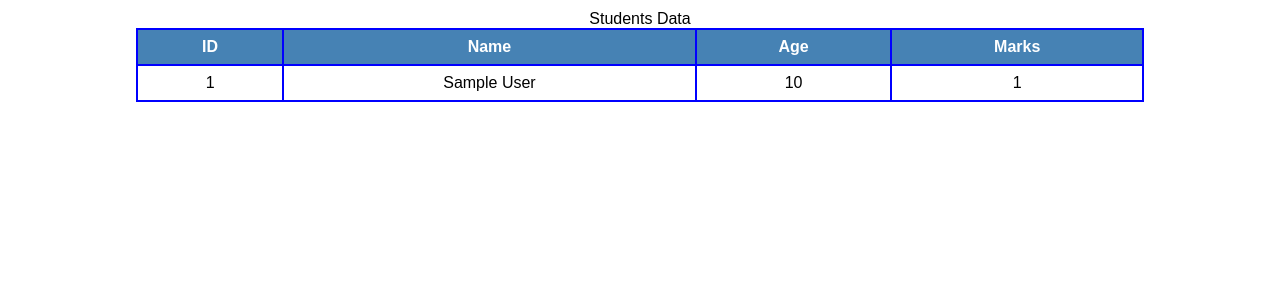
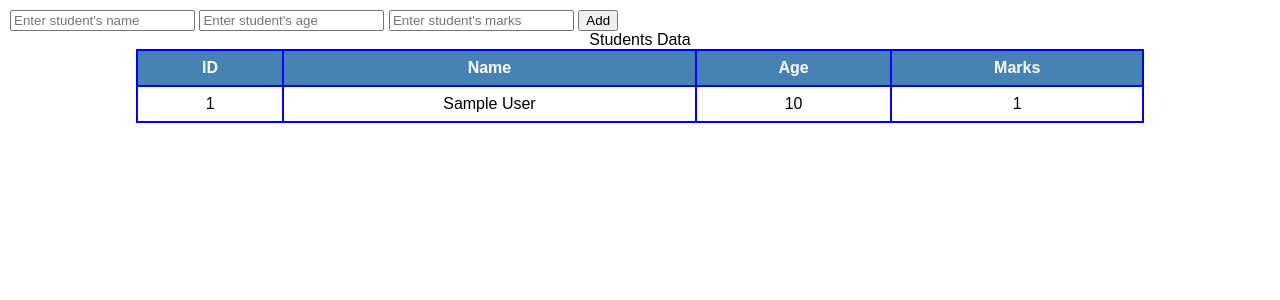
Before and after one commit to yashraj-sup/college-project, a Flask app: page / in a window 1280 px wide. Shown: the top 300 px of the page. Run offline with Flask 3, Linux system fonts and the light colour scheme; tables that the repository leaves empty hold one stand-in row (values such as "Sample post").

Commit message:
Add student form and insert route

```diff
--- a/app.py
+++ b/app.py
@@ -15,5 +15,20 @@ def index():
     cursor.close()
     conn.close()
     return render_template("index.html", students=result) #first argument is the file name inside templates/ and after it everyhting is a varibale,students=result gets fetched rows to the loop under the name students
+@app.route("/add", methods=["POST"])
+def add_student():
+    try:
+        name=request.form["student_name"]
+        age=int(request.form["student_age"])
+        marks=int(request.form["student_marks"])
+    except ValueError:
+        return "Invalid value"
+    conn=helper_function()
+    cursor=conn.cursor()
+    cursor.execute("INSERT INTO Student (Name, Age, Marks) VALUES(%s, %s, %s)", (name, age, marks))
+    conn.commit()
+    cursor.close()
+    conn.close()
+    return redirect("/")
 if __name__ == "__main__":
     app.run(debug=True)
--- a/templates/index.html
+++ b/templates/index.html
@@ -4,9 +4,15 @@
     <meta charset="UTF-8">
     <meta name="viewport" content="width=device-width, initial-scale=1.0">
     <title>Student Management</title>
-    <link rel="stylesheet"  href="{{url_for('static', filename='style.css')}}"">
+    <link rel="stylesheet"  href="{{url_for('static', filename='style.css')}}">
 </head>
 <body>
+    <form method="POST" action="/add">
+        <input type="text" name="student_name" placeholder="Enter student's name" required>
+        <input type="number" name="student_age" placeholder="Enter student's age" required>
+        <input type="number" name="student_marks"  placeholder="Enter student's marks" required>
+        <button type="submit">Add</button>
+    </form>
     <table>
         <caption>Students Data</caption>
         <thead>
```
